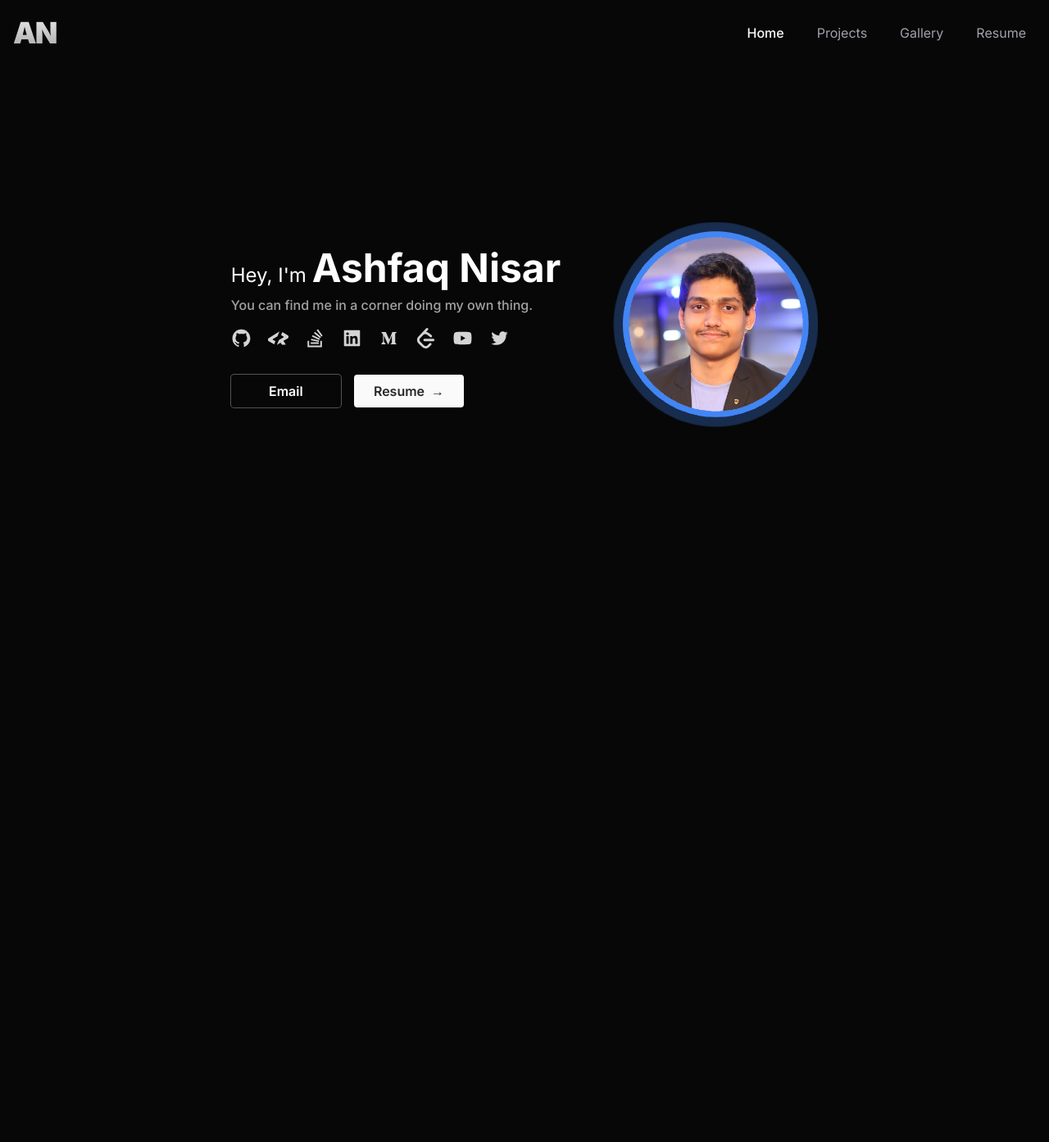
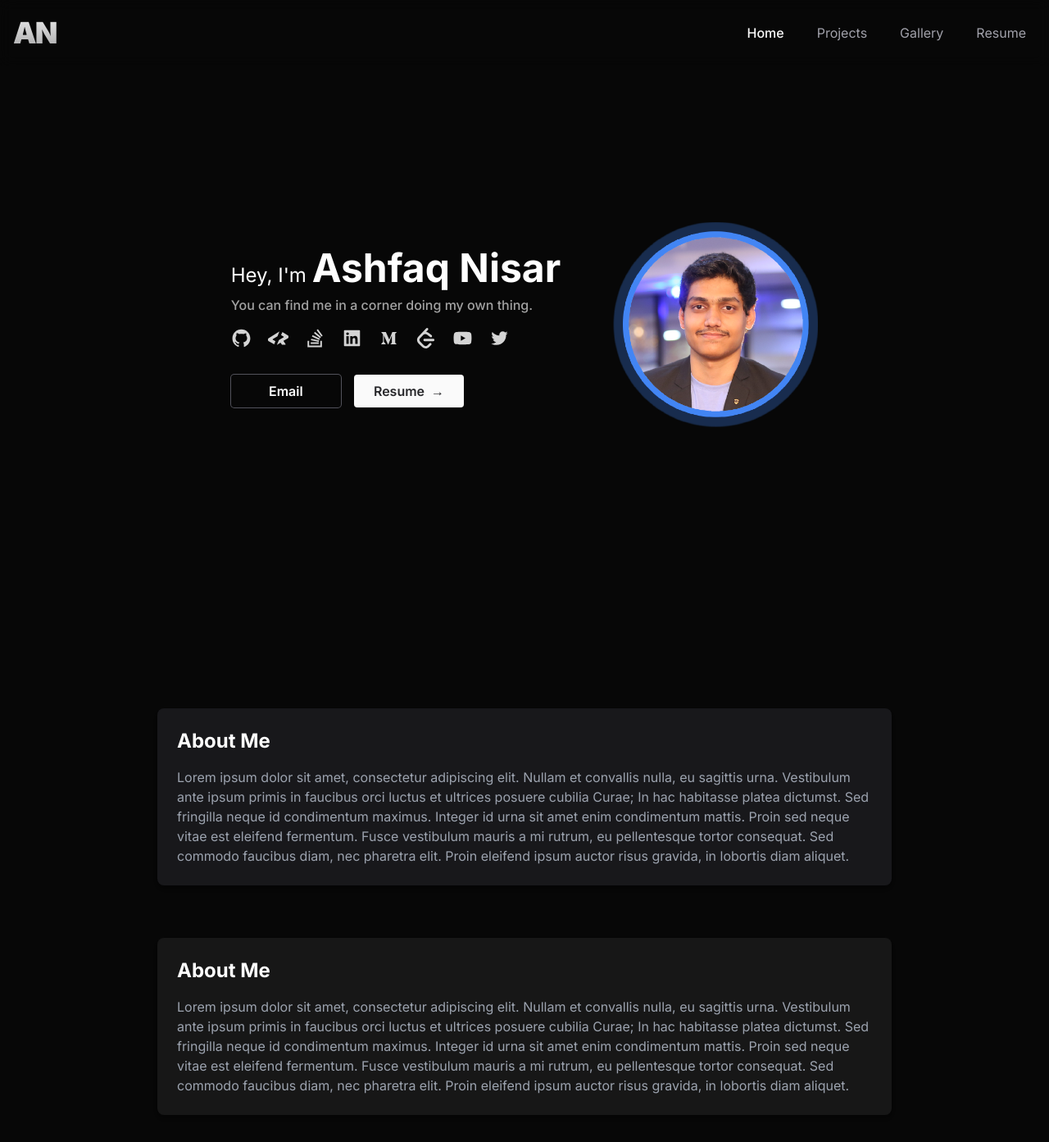
Before and after one commit to vamshikrishnaginna/portfolio, a Next.js app: page / in a window 1280 px wide. Shown: the top 1393 px of the page at 82% size. Before the commit the page ends 896 px from the top, so only its background shows below. Built offline with nearby package versions, Linux system fonts and the light colour scheme.

Commit message:
feat: Updated the intro section and added the about me section.

```diff
--- a/src/app/layout.tsx
+++ b/src/app/layout.tsx
@@ -8,13 +8,13 @@ import type { Metadata } from "next";
 const inter = Inter({
   variable: "--font-inter",
   subsets: ["latin"],
-  display: "optional"
+  display: "swap"
 });
 
 const roboto_mono = Roboto_Mono({
   variable: "--font-roboto-mono",
   subsets: ["latin"],
-  display: "optional"
+  display: "swap"
 });
 
 export const metadata: Metadata = {
--- a/src/app/page.tsx
+++ b/src/app/page.tsx
@@ -1,7 +1,6 @@
 import Image from "next/image";
 import Link from "next/link";
-import { cloneElement, ReactElement } from "react";
-
+import React, { cloneElement, ReactElement } from "react";
 import {
   AiFillLinkedin,
   AiFillYoutube,
@@ -12,7 +11,20 @@ import {
 import { SiCodersrank, SiLeetcode } from "react-icons/si";
 import { FaStackOverflow } from "react-icons/fa";
 
-const socialLinks = [
+interface SocialLink {
+  name: string;
+  icon: ReactElement;
+  link: string;
+}
+
+interface IntroSectionProps {
+  name: string;
+  description: string;
+  email: string;
+  resume: string;
+}
+
+const socialLinks: SocialLink[] = [
   {
     name: "Github",
     icon: <AiOutlineGithub />,
@@ -53,27 +65,29 @@ const socialLinks = [
     icon: <AiOutlineTwitter />,
     link: "https://twitter.com/ashfaqnisar00"
   }
-] satisfies { name: string; icon: ReactElement; link: string }[];
+];
 
-const Page = () => {
+const IntroSection: React.FC<IntroSectionProps> = ({ name, description, email, resume }) => {
   return (
-    <div className="flex flex-col gap-8 px-4 pb-8 md:gap-16 md:pb-16 xl:pb-24">
-      <div className="mx-auto mt-8 flex max-w-4xl flex-col-reverse items-center justify-center gap-x-10 gap-y-8 sm:mt-0  sm:min-h-screen sm:px-0 md:flex-row lg:gap-x-16">
-        <div className={"flex flex-col gap-4"}>
-          <div className={"space-y-2"}>
+    <div className="flex flex-col gap-4">
+      <div className="space-y-2">
         <h1 className="text-center text-xl text-white duration-150 sm:text-left sm:text-2xl">
           Hey, I&apos;m{" "}
-              <span className={"text-4xl font-bold duration-150 sm:text-5xl 2xl:text-6xl"}>
-                Ashfaq Nisar
-              </span>
+          <span className="text-4xl font-bold duration-150 sm:text-5xl 2xl:text-6xl">{name}</span>
         </h1>
         <p className="text-sm font-medium text-neutral-400 duration-150 sm:text-base">
-              You can find me in a corner doing my own thing.
+          {description}
         </p>
       </div>
-          <div className={"flex flex-row justify-center space-x-5 md:justify-start"}>
+      <div className="flex flex-row justify-center space-x-5 md:justify-start">
         {socialLinks.map((item) => (
-              <Link href={item.link} key={item.name} target={"_blank"} aria-label={item.name}>
+          <Link
+            href={item.link}
+            key={item.name}
+            target="_blank"
+            rel="noopener noreferrer"
+            aria-label={item.name}
+          >
             {cloneElement(item.icon, {
               size: 25,
               className: "text-neutral-300 hover:text-white duration-150"
@@ -83,26 +97,102 @@ const Page = () => {
       </div>
       <div className="mt-4 flex flex-col justify-center gap-4 sm:max-w-lg sm:flex-row md:justify-start">
         <Link
-              href="mailto:ashfaqnisar@gmail.com"
-              className="hover:drop-shadow-cta inline-block space-x-2 rounded px-4 py-1.5 text-base font-semibold leading-7 text-white ring-1 ring-zinc-600  duration-150 hover:bg-white hover:text-zinc-900 hover:ring-white sm:w-1/3 sm:text-center "
+          href={`mailto:${email}`}
+          className="hover:drop-shadow-cta inline-block space-x-2 rounded px-4 py-1.5 text-base font-semibold leading-7 text-white ring-1 ring-zinc-600 duration-150 hover:bg-white hover:text-zinc-900 hover:ring-white sm:w-1/3 sm:text-center"
         >
           Email
         </Link>
         <Link
-              href={"Ashfaq_Resume.pdf"}
-              target={"_blank"}
-              className="hover:drop-shadow-cta inline-block space-x-2 rounded bg-zinc-50 px-4 py-1.5 text-base font-semibold leading-7 text-zinc-800 ring-1 ring-transparent  transition-all duration-150 hover:bg-zinc-900/20 hover:text-zinc-100 hover:ring-zinc-600/80  sm:w-1/3 sm:text-center"
+          href={resume}
+          target="_blank"
+          className="hover:drop-shadow-cta inline-block space-x-2 rounded bg-zinc-50 px-4 py-1.5 text-base font-semibold leading-7 text-zinc-800 ring-1 ring-transparent transition-all duration-150 hover:bg-zinc-900/20 hover:text-zinc-100 hover:ring-zinc-600/80 sm:w-1/3 sm:text-center"
         >
           <span>Resume</span>
           <span aria-hidden="true">&rarr;</span>
         </Link>
       </div>
     </div>
+  );
+};
+
+const AboutMe = () => {
+  return (
+    <>
+      <div className="mx-auto w-full max-w-4xl rounded-lg bg-zinc-900 p-6 shadow-md">
+        <h2 className="mb-4 text-2xl font-bold text-white">About Me</h2>
+        <p className="text-gray-400">
+          Lorem ipsum dolor sit amet, consectetur adipiscing elit. Nullam et convallis nulla, eu
+          sagittis urna. Vestibulum ante ipsum primis in faucibus orci luctus et ultrices posuere
+          cubilia Curae; In hac habitasse platea dictumst. Sed fringilla neque id condimentum
+          maximus. Integer id urna sit amet enim condimentum mattis. Proin sed neque vitae est
+          eleifend fermentum. Fusce vestibulum mauris a mi rutrum, eu pellentesque tortor consequat.
+          Sed commodo faucibus diam, nec pharetra elit. Proin eleifend ipsum auctor risus gravida,
+          in lobortis diam aliquet.
+        </p>
+      </div>
+      <div className="mx-auto w-full max-w-4xl rounded-lg bg-neutral-900 p-6 shadow-md">
+        <h2 className="mb-4 text-2xl font-bold text-white">About Me</h2>
+        <p className="text-gray-400">
+          Lorem ipsum dolor sit amet, consectetur adipiscing elit. Nullam et convallis nulla, eu
+          sagittis urna. Vestibulum ante ipsum primis in faucibus orci luctus et ultrices posuere
+          cubilia Curae; In hac habitasse platea dictumst. Sed fringilla neque id condimentum
+          maximus. Integer id urna sit amet enim condimentum mattis. Proin sed neque vitae est
+          eleifend fermentum. Fusce vestibulum mauris a mi rutrum, eu pellentesque tortor consequat.
+          Sed commodo faucibus diam, nec pharetra elit. Proin eleifend ipsum auctor risus gravida,
+          in lobortis diam aliquet.
+        </p>
+      </div>
+      <div className="mx-auto w-full max-w-4xl rounded-lg bg-gray-900 p-6 shadow-md">
+        <h2 className="mb-4 text-2xl font-bold text-white">About Me</h2>
+        <p className="text-gray-400">
+          Lorem ipsum dolor sit amet, consectetur adipiscing elit. Nullam et convallis nulla, eu
+          sagittis urna. Vestibulum ante ipsum primis in faucibus orci luctus et ultrices posuere
+          cubilia Curae; In hac habitasse platea dictumst. Sed fringilla neque id condimentum
+          maximus. Integer id urna sit amet enim condimentum mattis. Proin sed neque vitae est
+          eleifend fermentum. Fusce vestibulum mauris a mi rutrum, eu pellentesque tortor consequat.
+          Sed commodo faucibus diam, nec pharetra elit. Proin eleifend ipsum auctor risus gravida,
+          in lobortis diam aliquet.
+        </p>
+      </div>
+      <div className="mx-auto w-full max-w-4xl rounded-lg p-6 shadow-md">
+        <h2 className="mb-4 text-2xl font-bold text-white">About Me</h2>
+        <p className="text-gray-400">
+          Lorem ipsum dolor sit amet, consectetur adipiscing elit. Nullam et convallis nulla, eu
+          sagittis urna. Vestibulum ante ipsum primis in faucibus orci luctus et ultrices posuere
+          cubilia Curae; In hac habitasse platea dictumst. Sed fringilla neque id condimentum
+          maximus. Integer id urna sit amet enim condimentum mattis. Proin sed neque vitae est
+          eleifend fermentum. Fusce vestibulum mauris a mi rutrum, eu pellentesque tortor consequat.
+          Sed commodo faucibus diam, nec pharetra elit. Proin eleifend ipsum auctor risus gravida,
+          in lobortis diam aliquet.
+        </p>
+      </div>
+    </>
+  );
+};
+
+const Page = () => {
+  return (
+    <>
+      <div className="flex flex-col gap-8 px-4 pb-8 md:gap-16 md:pb-16 xl:pb-24">
+        <div className="mx-auto mt-8 flex max-w-4xl flex-col-reverse items-center justify-center gap-x-10 gap-y-8 sm:mt-0  sm:min-h-screen sm:px-0 md:flex-row lg:gap-x-16">
+          <IntroSection
+            name="Ashfaq Nisar"
+            description="You can find me in a corner doing my own thing."
+            email={"ashfaqnisar00@gmail.com"}
+            resume={"Ashfaq_Resume.pdf"}
+          />
           <div className="mb-2 duration-150">
-          <Image src="/images/profile.png" alt="Picture of the author" width={250} height={300} />
+            <Image
+              src="/images/profile.png"
+              alt="Picture of Ashfaq Nisar"
+              width={250}
+              height={300}
+            />
           </div>
         </div>
+        <AboutMe />
       </div>
+    </>
   );
 };
 
```
Lines whose indentation alone changed are shown as unchanged.
